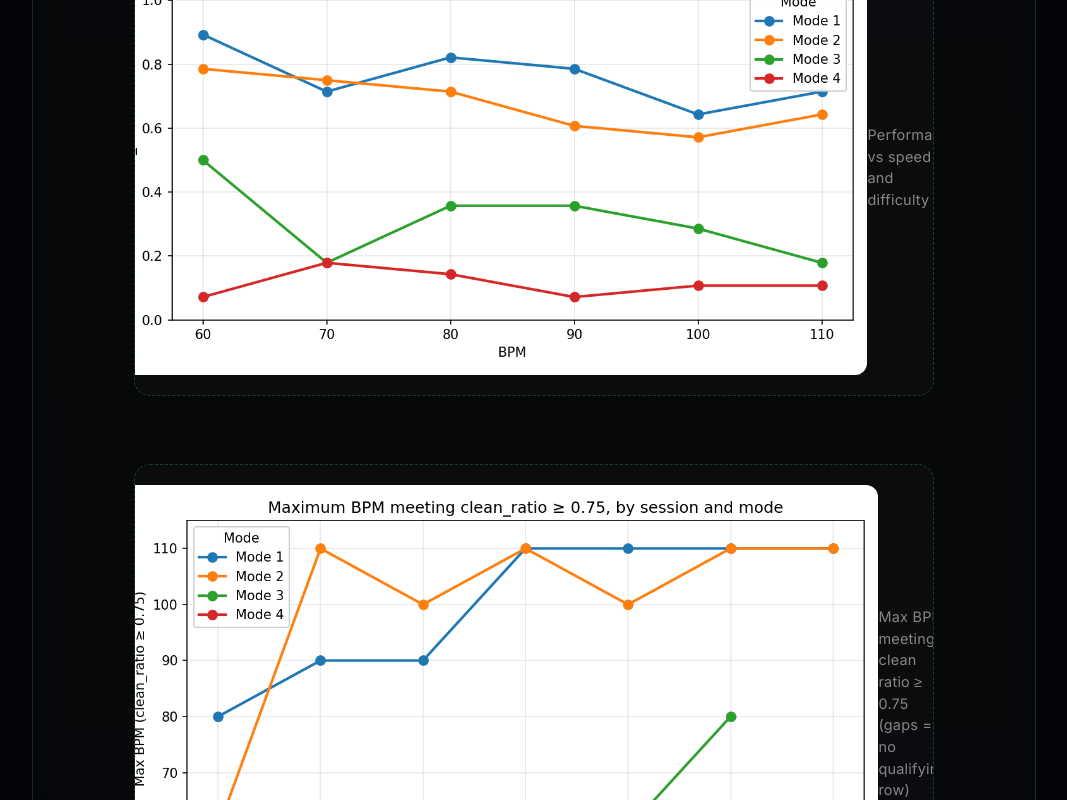
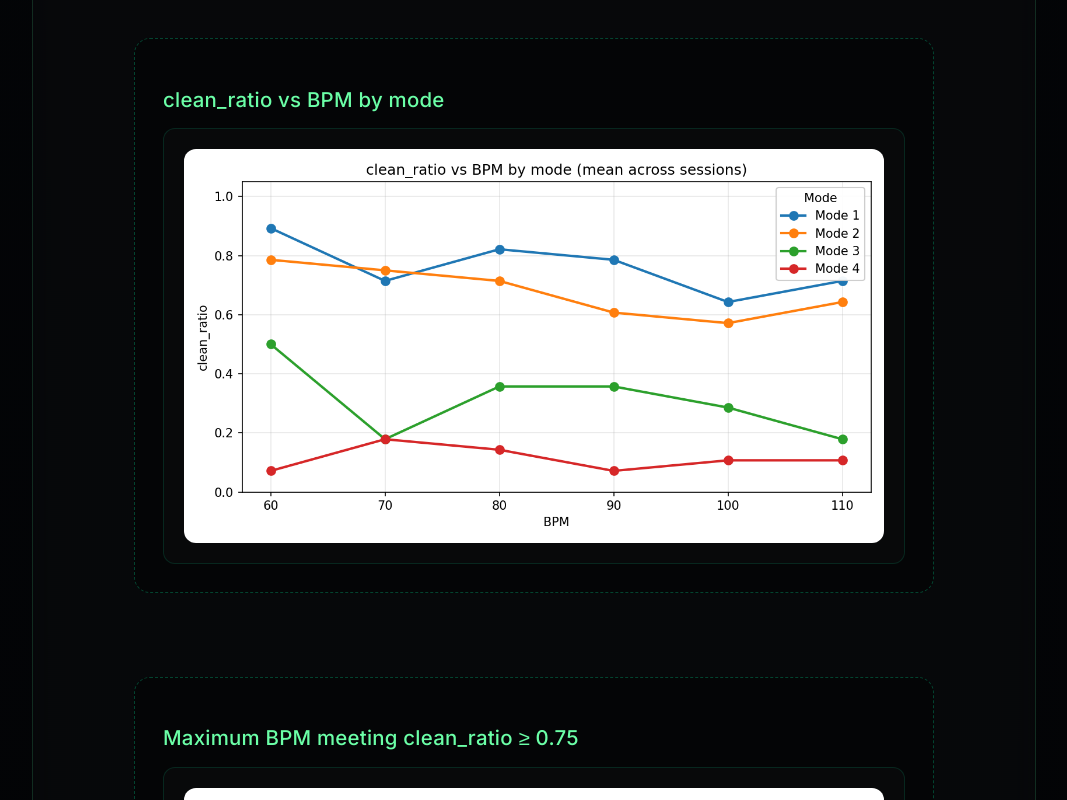
Before and after one commit to rishav-basnet/Guitar-Learning-Research-Website, a React (Vite) app: page / in a window 1280 px wide. Shown: the part 7880-8680 px from the top of the page, without its empty margins (106-1173 px from the left). Built offline with nearby package versions, Linux system fonts and the light colour scheme.

Commit message:
Fix chart styling and integrate with dark UI

```diff
--- a/src/App.css
+++ b/src/App.css
@@ -953,18 +953,6 @@ section {
   background: rgba(0, 0, 0, 0.35);
 }
 
-.chart-card {
-  padding: 24px;
-  min-height: 300px;
-  transition: all 0.25s ease;
-}
-
-.chart-card:hover {
-  transform: translateY(-4px);
-  border-color: #6bffa7;
-  box-shadow: 0 0 0 1px rgba(107, 255, 167, 0.2);
-}
-
 .chart-placeholder {
   height: 260px;
   display: flex;
@@ -1168,28 +1156,43 @@ section {
 }
 
 .chart-container {
-  margin: 24px auto;
+  width: 100%;
+  max-width: 760px;
+  margin: 0 auto;
   padding: 20px;
-  max-width: 800px;
+  border-radius: 12px;
+  border: 1px solid rgba(0, 255, 170, 0.12);
+  background: rgba(255, 255, 255, 0.02);
+  overflow: hidden;
+}
+
+.chart-card {
+  margin: 32px auto;
+  padding: 28px;
+  border-radius: 16px;
+  background: rgba(10, 20, 20, 0.7);
+  border: 1px solid rgba(0, 255, 170, 0.18);
+  max-width: 820px;
   width: 100%;
-  border-radius: 16px;
-  border: 1px dashed rgba(80, 255, 160, 0.2);
-  display: flex;
-  justify-content: center;
-  align-items: center;
   transition: all 0.25s ease;
 }
 
-.chart-container:hover {
-  transform: scale(1.01);
-  border-color: rgba(80, 255, 160, 0.35);
+.chart-card:hover {
+  transform: translateY(-4px);
+  box-shadow: 0 0 25px rgba(0, 255, 170, 0.15);
+}
+
+.chart-title {
+  font-size: 1.2rem;
+  margin-bottom: 16px;
+  color: #6bffa7;
+  font-weight: 500;
 }
 
 .chart-container canvas,
 .chart-container img {
   width: 100% !important;
   height: auto !important;
-  object-fit: contain;
 }
 
 .method-content .section-content {
--- a/src/components/Factors.jsx
+++ b/src/components/Factors.jsx
@@ -37,6 +37,8 @@ export default function Factors() {
         When switching time becomes too short, performance breaks down
         regardless of repetition.
       </p>
+      <div className="chart-card">
+        <h3 className="chart-title">clean_ratio vs BPM by mode</h3>
         <div className="chart-container">
           <img
             className="chart-image"
@@ -44,8 +46,10 @@ export default function Factors() {
             alt="Chart of clean ratio versus BPM by mode"
             loading="lazy"
           />
-        <p className="chart-caption">Performance vs speed and difficulty</p>
         </div>
+      </div>
+      <div className="chart-card">
+        <h3 className="chart-title">Maximum BPM meeting clean_ratio ≥ 0.75</h3>
         <div className="chart-container">
           <img
             className="chart-image"
@@ -53,9 +57,7 @@ export default function Factors() {
             alt="Threshold chart of maximum BPM meeting clean ratio at least 0.75 by session and mode"
             loading="lazy"
           />
-        <p className="chart-caption">
-          Max BPM meeting clean ratio ≥ 0.75 (gaps = no qualifying row)
-        </p>
+        </div>
       </div>
     </Section>
   )
--- a/src/components/Outcome.jsx
+++ b/src/components/Outcome.jsx
@@ -37,6 +37,8 @@ export default function Outcome() {
         Overall, the data shows clear improvement — but also reflects how
         uneven and condition-dependent learning can be.
       </p>
+      <div className="chart-card">
+        <h3 className="chart-title">Learning progression over sessions</h3>
         <div className="chart-container">
           <img
             className="chart-image"
@@ -44,7 +46,7 @@ export default function Outcome() {
             alt="Learning progression chart showing average clean ratio by session"
             loading="lazy"
           />
-        <p className="chart-caption">Performance trend across sessions</p>
+        </div>
       </div>
     </Section>
   )
```
Lines whose indentation alone changed are shown as unchanged.
